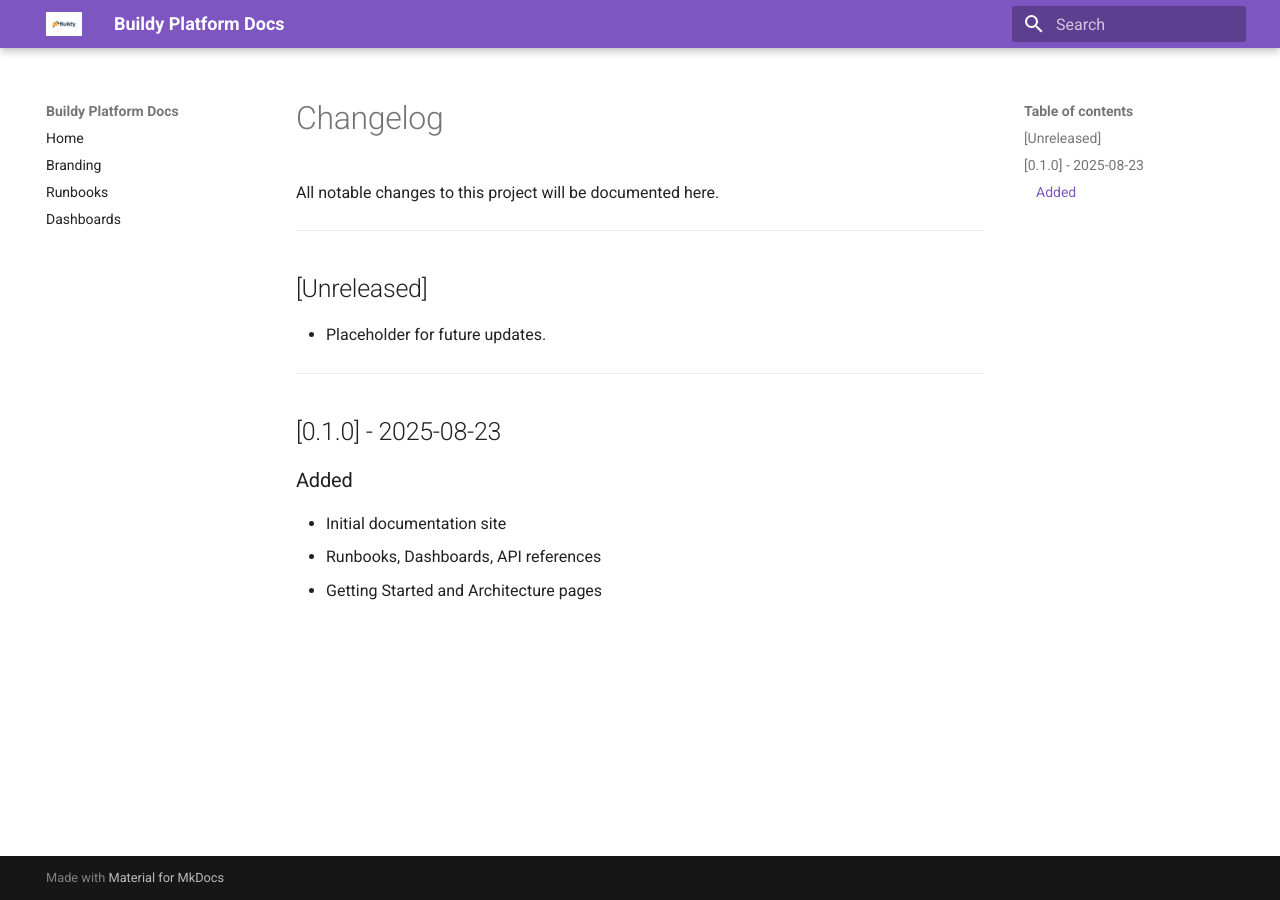
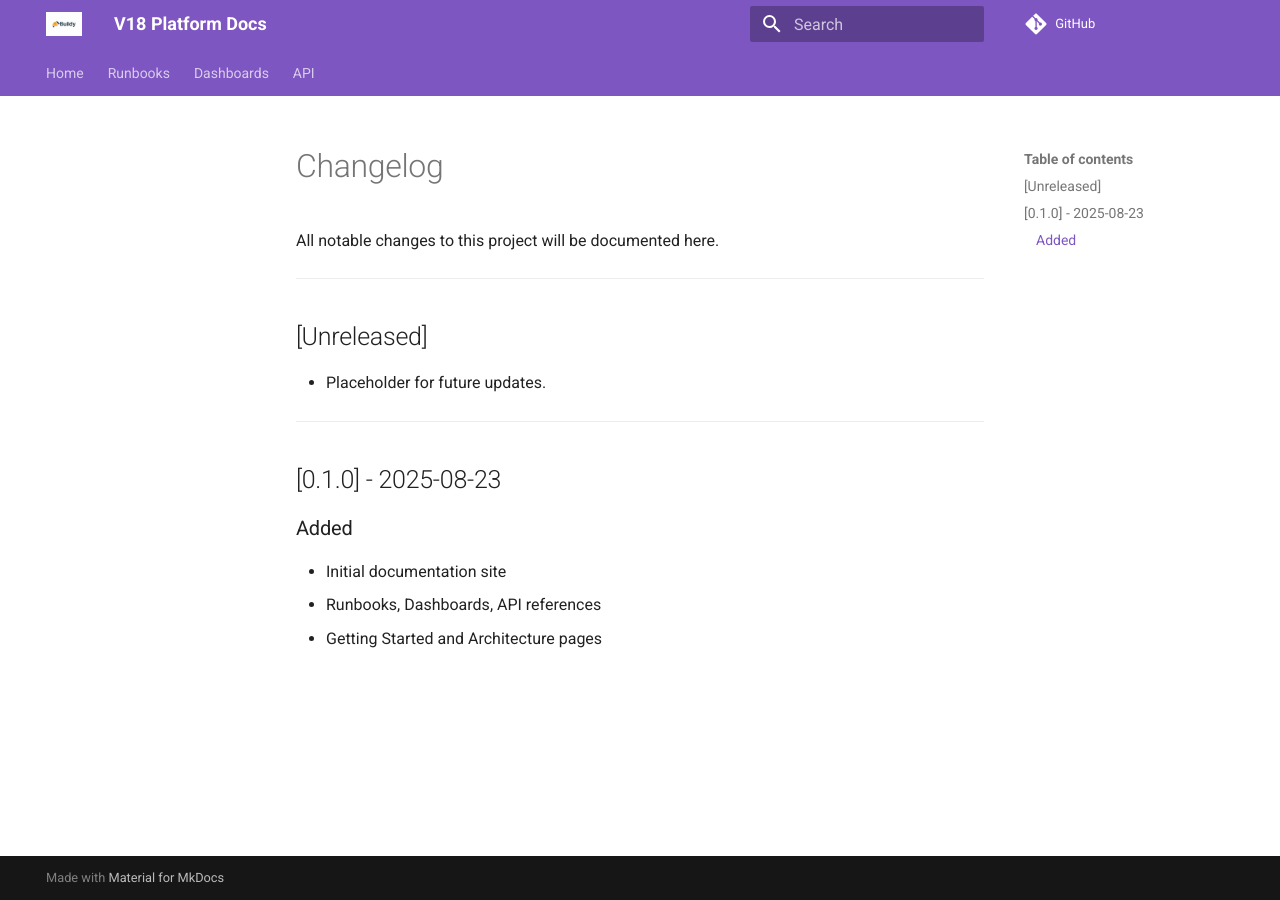
Before and after one commit to Kello54/Buildy, an MkDocs documentation site: the page built from docs/changelog.md, in a window 1280 px wide. Built offline with MkDocs 1.6.1 and Material for MkDocs 9.7.7, drawn with Linux system fonts in a browser that asks for light colours; comment, search, counter and statistics services are not loaded.

Commit message:
Update mkdocs.yml

```diff
--- a/mkdocs.yml
+++ b/mkdocs.yml
@@ -1,22 +1,24 @@
-site_name: Buildy Platform Docs
-site_url: https://kello54.github.io
-site_author: Buildy Team
-site_description: >-
-  Documentation for Buildy platform — guides, branding, runbooks, and dashboards.
+site_name: V18 Platform Docs
+site_url: https://kello54.github.io/Buildy/
+repo_url: https://github.com/kello54/Buildy
 
 theme:
   name: material
-  logo: images/logo.png
-  favicon: images/logo.png
+  logo: images/logo.png         # logo in docs/images/
+  favicon: images/favicon.png   # favicon in docs/images/
   palette:
-    primary: deep purple
-    accent: amber
+    - scheme: default
+      primary: deep purple      # main header color
+      accent: amber             # highlight color (gold-like)
+    - scheme: slate
+      primary: deep purple
+      accent: amber
   features:
-    - navigation.instant
+    - navigation.tabs
     - navigation.sections
-    - navigation.top
+    - search.suggest
     - search.highlight
-    - search.suggest
+    - content.code.copy
 
 plugins:
   - search
@@ -25,6 +27,6 @@
 
 nav:
   - Home: index.md
-  - Branding: branding/logo.md
   - Runbooks: runbooks.md
   - Dashboards: dashboards.md
+  - API: platform.md
```
